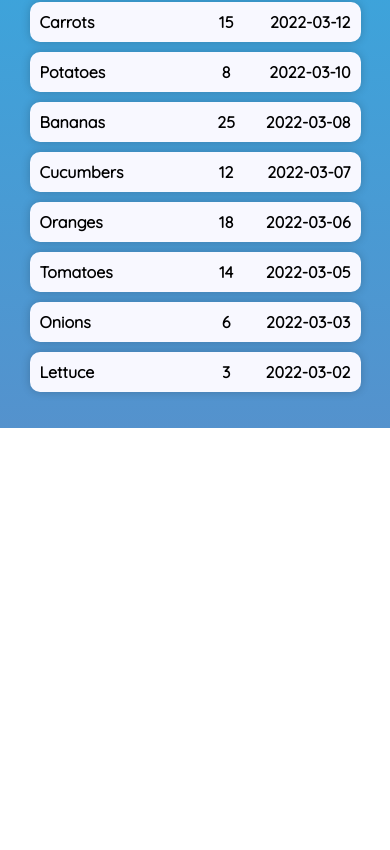
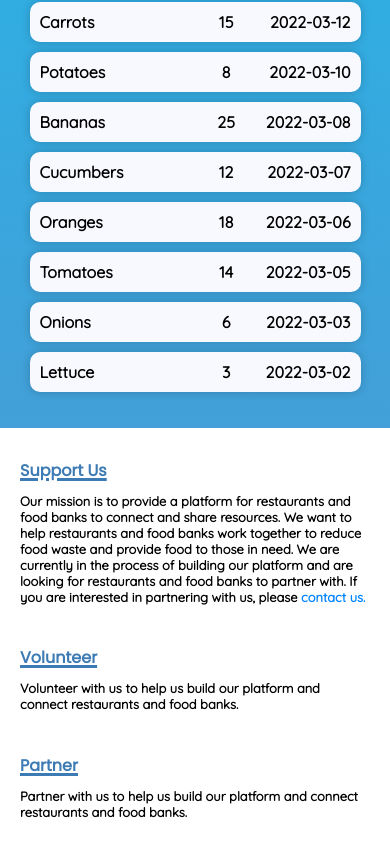
Before and after one commit to PlaceHolder01/PlaceHolder, a React (Create React App) app: page /foodbank in a window 390 px wide. Shown: the part 1182-2032 px from the top of the page. Before the commit the page ends 1610 px from the top, so only its background shows below. Built offline with nearby package versions, Linux system fonts and the light colour scheme.

Commit message:
update support to make it a footer

```diff
--- a/src/support.css
+++ b/src/support.css
@@ -10,110 +10,96 @@
   display: flex;
   justify-content: center;
   align-items: center;
-  position: fixed;
-  bottom: 0;
+  position: relative;
+  bottom: 0%;
   width: 100%;
-  height: 5%;
+  height: 5vh;
   color: black;
-  background-color: white;
   text-align: center;
   font-family: "Poppins", sans-serif;
+  background-color: #00d2ff;
 }
 
 .support {
-  color: white;
-  height: 100vh;
+  color: black;
+  height: auto;
   width: 100%;
   display: flexbox;
   text-align: center;
   font-family: "Quicksand", sans-serif;
-  background: linear-gradient(#00d2ff 0%, #5492cd 100%);
+  background-color: white;
 }
 
-h1 {
+h3 {
+  font-size: 24px;
+  font-weight: 600;
+  color: #3d7bb4;
   font-family: "Poppins", sans-serif;
-  font-size: 72px;
-  padding-top: 5vh;
+  padding-bottom: 10px;
+  /* text decoration underline */
+  text-decoration: 3px underline #3d7bb4;
 }
 
-.support > p {
-  padding: 10%;
-  padding-top: 3%;
-  padding-bottom: 0;
-  font-size: 28px;
-  color: white;
-  font-weight: 600;
+.card-wrapper {
+  text-align: left;
+  display: flex;
+  font-weight: bold;
+  justify-content: space-evenly;
+  align-items: center;
+  flex-wrap: wrap;
+  width: 100%;
+  height: 100%;
+}
+
+.card {
+  width: 20vw;
+  height: 20vh;
+  margin: 10px;
+  padding-right: 80px;
+  background-color: white;
+  padding-top: 20px;
+}
+
+.card:nth-child(1) {
+  width: 40vw;
+  padding-right: 10px;
 }
 
 a {
   text-decoration: none;
-  color: #345d83;
+  color: #0084ff;
+  font-weight: 900;
 }
 
-.card-wrapper {
-  display: flex;
-  justify-content: center;
-  align-items: center;
-  flex-wrap: wrap;
-  padding: 5%;
-}
-
-.card {
-  height: 15vh;
-  width: 30vw;
-  background-color: whitesmoke;
-  border-radius: 10px;
-  margin: 30px;
-  color: black;
-  box-shadow: 0 0 10px 0 rgba(0, 0, 0, 0.2);
-  padding: 15px;
-}
-
-.card p {
-  font-size: 18px;
-  padding: 20px;
-}
-
-.card > h2 {
-  font-size: 24px;
-  font-weight: 600;
-  color: #3d7bb4;
-  font-family: "Poppins", sans-serif;
-}
-
-.card:hover {
-  transform: translateY(-5px);
-  transition: all 0.3s ease;
-}
-.card {
-  transform: translateY(0px);
-  transition: all 0.3s ease;
-}
 
 /* mobile media query */
 @media only screen and (max-width: 480px) {
-  h1 {
-    font-size: 36px;
+  h3 {
+    font-size: 16px;
   }
-  .support > p {
-    font-size: 16px;
+  .support {
+    height: 50vh;
   }
   .footer {
     font-size: 12px;
   }
   .card {
-    width: 70vw;
-    height: 13vh;
-    margin: 10px;
-    padding: 0px;
+    width: 100vw;
+    margin: 0px;
+    height: auto;
+    padding: 20px;
+    padding-bottom: 0;
+  }
+  .card:nth-child(1) {
+    width: 100vw;
+  }
+  .card:nth-child(3) {
+    padding-bottom: 20px;
   }
   .card > h2 {
     font-size: 18px;
-    padding: 10px;
-    padding-bottom: 0px;
   }
   .card p {
     font-size: 3.3vw;
-    padding: 10px;
   }
 }
--- a/src/support.js
+++ b/src/support.js
@@ -12,23 +12,25 @@ function Footer() {
 function Support() {
     return (
         <div className="support">
-            <h1>Support Us</h1>
-            <p>Our mission is to provide a platform for restaurants and food banks to connect and share resources. We want to help restaurants and food banks work together to reduce food waste and provide food to those in need. We are currently in the process of building our platform and are looking for restaurants and food banks to partner with. If you are interested in partnering with us, please <a href="mailto:placeholder@gmail.com">contact us.</a></p>
             <div className="card-wrapper">
                 <div className="card">
-                    <h2>Volunteer</h2>
+                    <h3>Support Us</h3>
+                    <p>Our mission is to provide a platform for restaurants and food banks to connect and share resources. We want to help restaurants and food banks work together to reduce food waste and provide food to those in need. We are currently in the process of building our platform and are looking for restaurants and food banks to partner with. If you are interested in partnering with us, please <a href="mailto:placeholder@gmail.com">contact us.</a></p>
+                </div>
+                <div className="card">
+                    <h3>Volunteer</h3>
                     <p>Volunteer with us to help us build our platform and connect restaurants and food banks.</p>
                 </div>
                 <div className="card">
-                    <h2>Partner</h2>
+                    <h3>Partner</h3>
                     <p>Partner with us to help us build our platform and connect restaurants and food banks.</p>
                 </div>
-                <div className="card">
-                    <h2>Share</h2>
+                {/* <div className="card">
+                    <h3>Share</h3>
                     <p>Share our cause with your friends and family to help us build our platform.</p>
-                </div>
+                </div> */}
             </div>
-            <Footer/>
+            {/* <Footer /> */}
         </div>
     )
 }
--- a/src/user/foodbank.js
+++ b/src/user/foodbank.js
@@ -1,5 +1,7 @@
 import React from 'react';
+import Support from '../support';
 import './foodbank.css';
+
 
 const FoodBank = () => {
   const receivedItems = [
@@ -51,6 +53,7 @@ const FoodBank = () => {
           </div>
         ))}
       </div>
+      <Support />
     </section>
   );
 };
--- a/src/user/restaurant.js
+++ b/src/user/restaurant.js
@@ -1,4 +1,5 @@
 import React from 'react';
+import Support from '../support';
 import './foodbank.css';
 
 const Restaurant = () => {
@@ -51,6 +52,7 @@ const Restaurant = () => {
           </div>
         ))}
       </div>
+      <Support />
     </section>
   );
 };
```
